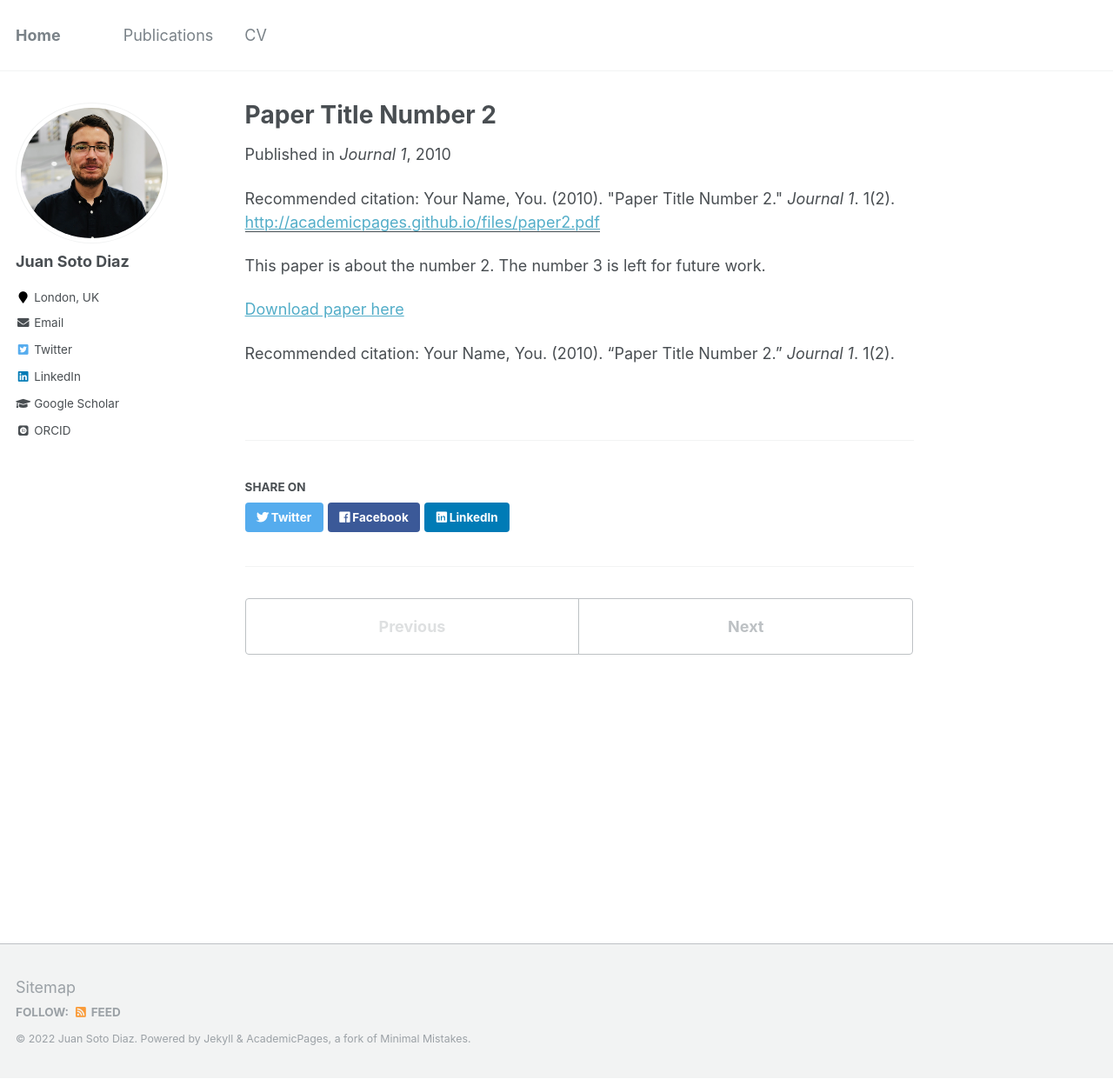
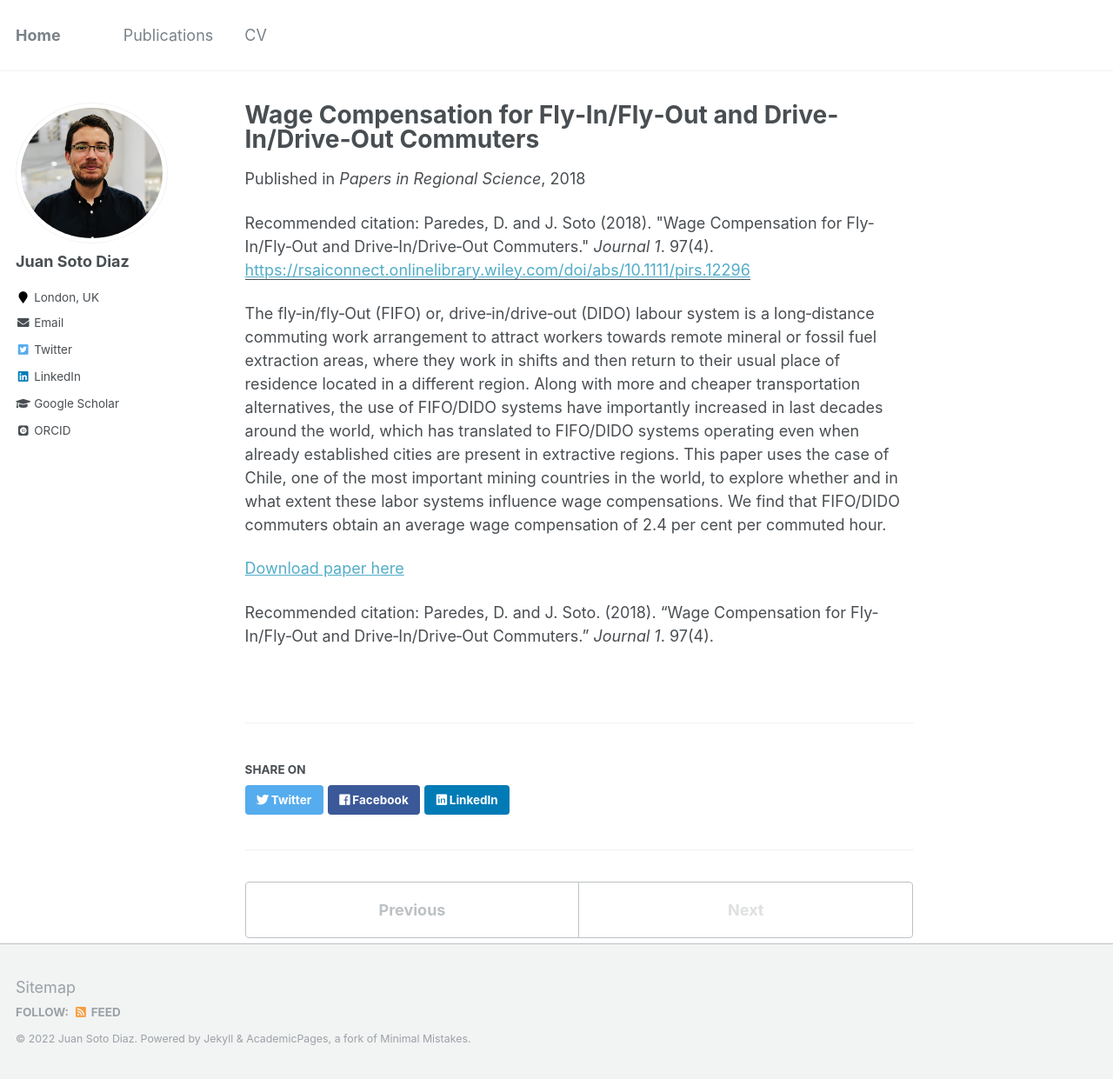
Before and after one commit to pedrofierroz87/pedrofierroz87.github.io, a Jekyll site: the page built from _publications/2010-10-01-paper-title-number-2.md, in a window 1280 px wide and 1241 px high. Shown: the whole window at 87% size. Built offline with Jekyll 4.4.1, drawn with Linux system fonts in a browser that asks for light colours; some web fonts are replaced.

Commit message:
Update 2010-10-01-paper-title-number-2.md

```diff
--- a/_publications/2010-10-01-paper-title-number-2.md
+++ b/_publications/2010-10-01-paper-title-number-2.md
@@ -1,15 +1,15 @@
 ---
-title: "Paper Title Number 2"
+title: "Wage Compensation for Fly‐In/Fly‐Out and Drive‐In/Drive‐Out Commuters"
 collection: publications
 permalink: /publication/2010-10-01-paper-title-number-2
-excerpt: 'This paper is about the number 2. The number 3 is left for future work.'
-date: 2010-10-01
-venue: 'Journal 1'
-paperurl: 'http://academicpages.github.io/files/paper2.pdf'
-citation: 'Your Name, You. (2010). &quot;Paper Title Number 2.&quot; <i>Journal 1</i>. 1(2).'
+excerpt: 'The fly‐in/fly‐Out (FIFO) or, drive‐in/drive‐out (DIDO) labour system is a long‐distance commuting work arrangement to attract workers towards remote mineral or fossil fuel extraction areas, where they work in shifts and then return to their usual place of residence located in a different region. Along with more and cheaper transportation alternatives, the use of FIFO/DIDO systems have importantly increased in last decades around the world, which has translated to FIFO/DIDO systems operating even when already established cities are present in extractive regions. This paper uses the case of Chile, one of the most important mining countries in the world, to explore whether and in what extent these labor systems influence wage compensations. We find that FIFO/DIDO commuters obtain an average wage compensation of 2.4 per cent per commuted hour.'
+date: 2018-11-01
+venue: 'Papers in Regional Science'
+paperurl: 'https://rsaiconnect.onlinelibrary.wiley.com/doi/abs/10.1111/pirs.12296'
+citation: 'Paredes, D. and J. Soto (2018). &quot;Wage Compensation for Fly‐In/Fly‐Out and Drive‐In/Drive‐Out Commuters.&quot; <i>Journal 1</i>. 97(4).'
 ---
-This paper is about the number 2. The number 3 is left for future work.
+The fly‐in/fly‐Out (FIFO) or, drive‐in/drive‐out (DIDO) labour system is a long‐distance commuting work arrangement to attract workers towards remote mineral or fossil fuel extraction areas, where they work in shifts and then return to their usual place of residence located in a different region. Along with more and cheaper transportation alternatives, the use of FIFO/DIDO systems have importantly increased in last decades around the world, which has translated to FIFO/DIDO systems operating even when already established cities are present in extractive regions. This paper uses the case of Chile, one of the most important mining countries in the world, to explore whether and in what extent these labor systems influence wage compensations. We find that FIFO/DIDO commuters obtain an average wage compensation of 2.4 per cent per commuted hour.
 
-[Download paper here](http://academicpages.github.io/files/paper2.pdf)
+[Download paper here](https://rsaiconnect.onlinelibrary.wiley.com/doi/abs/10.1111/pirs.12296)
 
-Recommended citation: Your Name, You. (2010). "Paper Title Number 2." <i>Journal 1</i>. 1(2).
+Recommended citation: Paredes, D. and J. Soto. (2018). "Wage Compensation for Fly‐In/Fly‐Out and Drive‐In/Drive‐Out Commuters." <i>Journal 1</i>. 97(4).
```
